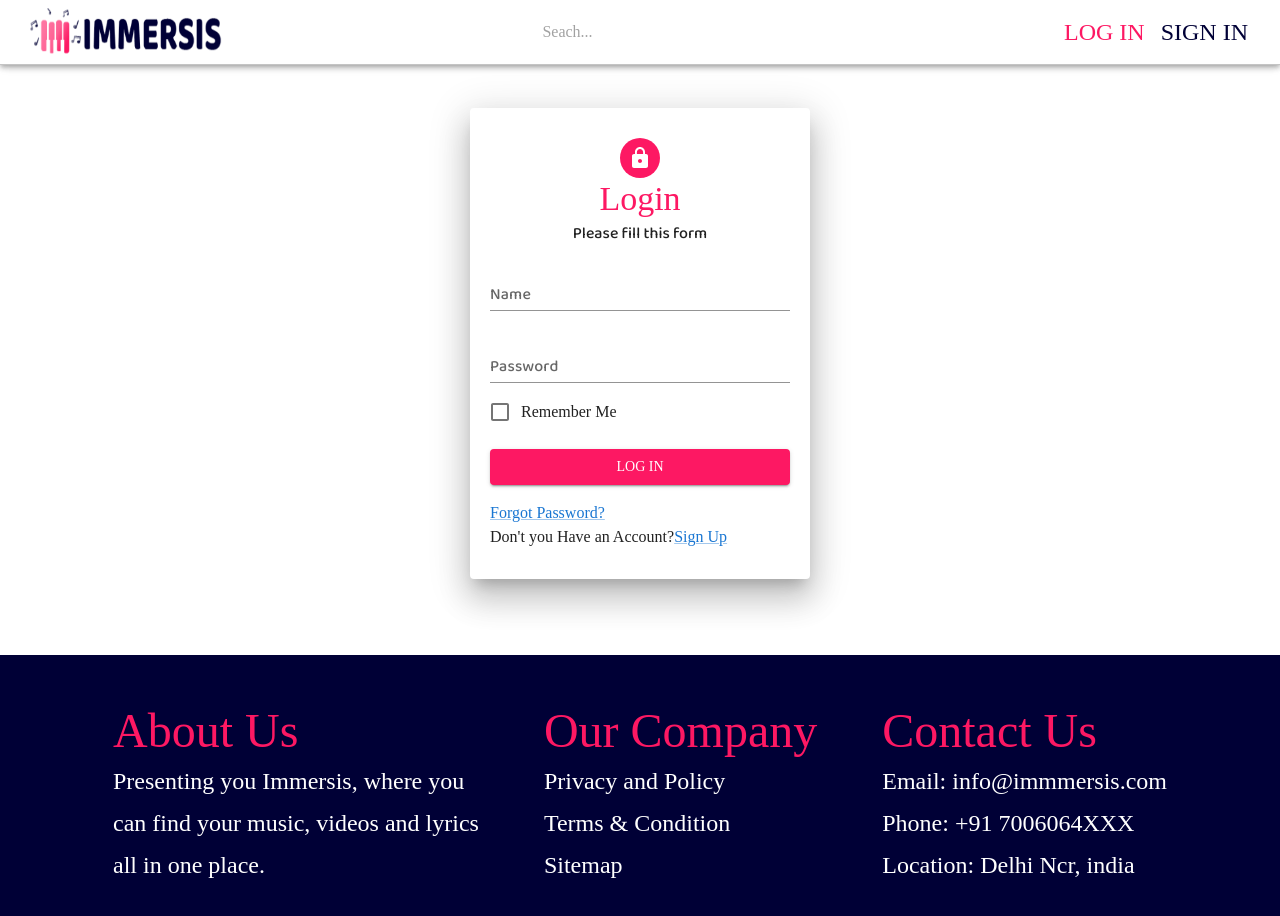
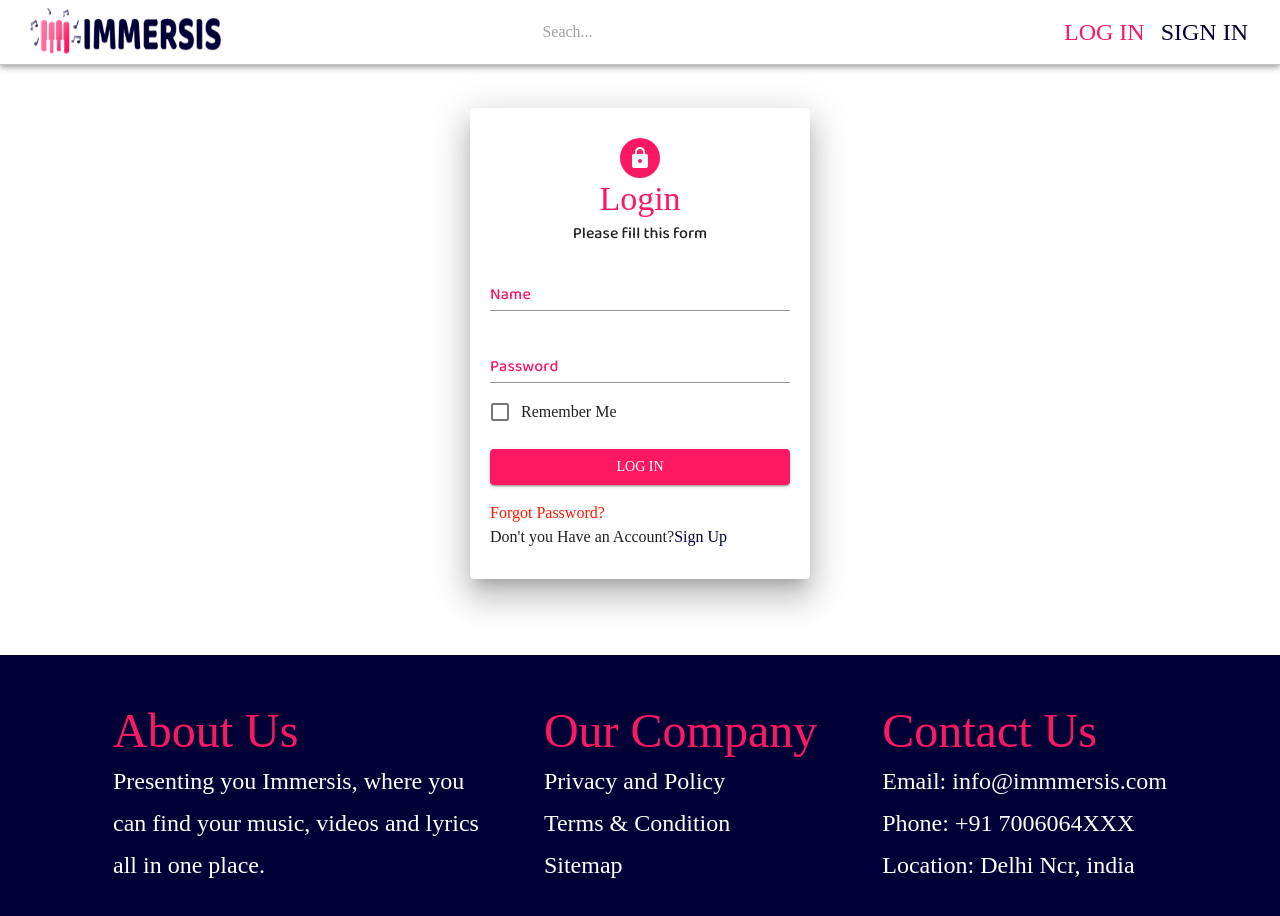
Before and after one commit to pesto-students/song-finder-frontend-f3-beta-2, a React (Create React App) app: page /login in a window 1280 px wide. Shown: the top 916 px of the page. Built offline with nearby package versions, Linux system fonts and the light colour scheme; a web font is replaced by a local one.

Commit message:
Login Component Design Color change

```diff
--- a/src/components/UI/Login.js
+++ b/src/components/UI/Login.js
@@ -10,6 +10,15 @@ import Button from '@material-ui/core/Button';
 import { Link } from "@mui/material";
 import { margin } from '@mui/system';
 const useStyles = makeStyles((theme) => ({
+    inputRoot: {
+
+        "& .MuiInput-underline:after": {
+            borderBottom: "2px solid #fd1863"
+        },
+        "& .MuiInput-underline:hover:before": {
+            borderBottom: "2px solid #fd1863 !important"
+        }
+    },
     Paper: {
         padding: '30px 20px',
         width: 300,
@@ -28,6 +37,9 @@ const useStyles = makeStyles((theme) => ({
     },
     label: {
         fontFamily: "'Baloo Da 2', cursive !important"
+    },
+    Link: {
+        color: "#fd1863 !important"
     }
 
 }))
@@ -47,12 +59,17 @@ const Login = () => {
                             <Typography variant="caption1">Please fill this form</Typography>
                         </Grid>
                         <form>
-                            <TextField fullWidth inputProps={{ style: { fontFamily: "'Baloo Da 2', cursive " } }}
-                                InputLabelProps={{ style: { fontFamily: "'Baloo Da 2', cursive" } }}
+                            <TextField className={classes.inputRoot} fullWidth
+                                inputProps={{ style: { fontFamily: "'Baloo Da 2', cursive " } }}
+                                InputLabelProps={{ style: { color: "#fd1863", fontFamily: "'Baloo Da 2', cursive" } }}
                                 label="Name" margin="normal" variant="standard"
                                 placeholder="Enter Your Name" />
-                            <TextField fullWidth label="Password" variant="standard" placeholder="Enter your Password"
-                                margin="normal" placeholder="Enter Your Password" inputProps={{ style: { fontFamily: "'Baloo Da 2', cursive " } }} InputLabelProps={{ style: { fontFamily: "'Baloo Da 2', cursive" } }} />
+                            <TextField className={classes.inputRoot}
+                                fullWidth label="Password" variant="standard"
+                                placeholder="Enter your Password"
+                                margin="normal"
+                                inputProps={{ style: { fontFamily: "'Baloo Da 2', cursive " } }}
+                                InputLabelProps={{ style: { color: "#fd1863", fontFamily: "'Baloo Da 2', cursive" } }} />
                             <FormControlLabel
                                 value="Remember Me"
                                 control={<Checkbox />}
@@ -62,10 +79,10 @@ const Login = () => {
                             <Button type="submit" className={classes.button} fullWidth={true} variant="contained" color="secondary"
                             >Log In</Button>
                             <Typography>
-                                <Link> Forgot Password?</Link>
+                                <Link color="#FF1700" underline="none" href="/forgotPassword" > Forgot Password?</Link>
                             </Typography>
                             <Typography >Don't you Have an Account?
-                                <Link href="#">
+                                <Link href="/signup" color="#000036" underline="none">
                                     Sign Up
                                 </Link>
                             </Typography>
@@ -76,7 +93,7 @@ const Login = () => {
                 </Grid>
 
             </Container>
-        </Box>
+        </Box >
 
     )
 }
```
